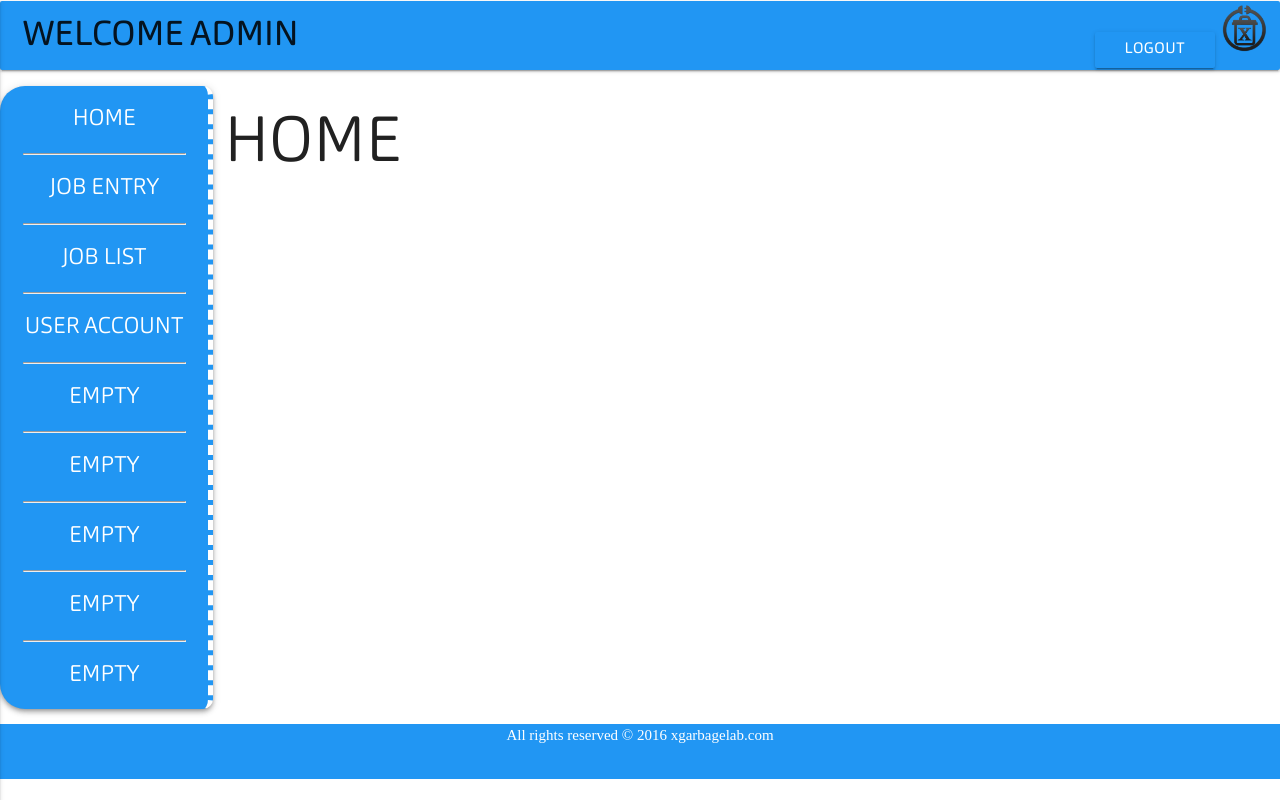
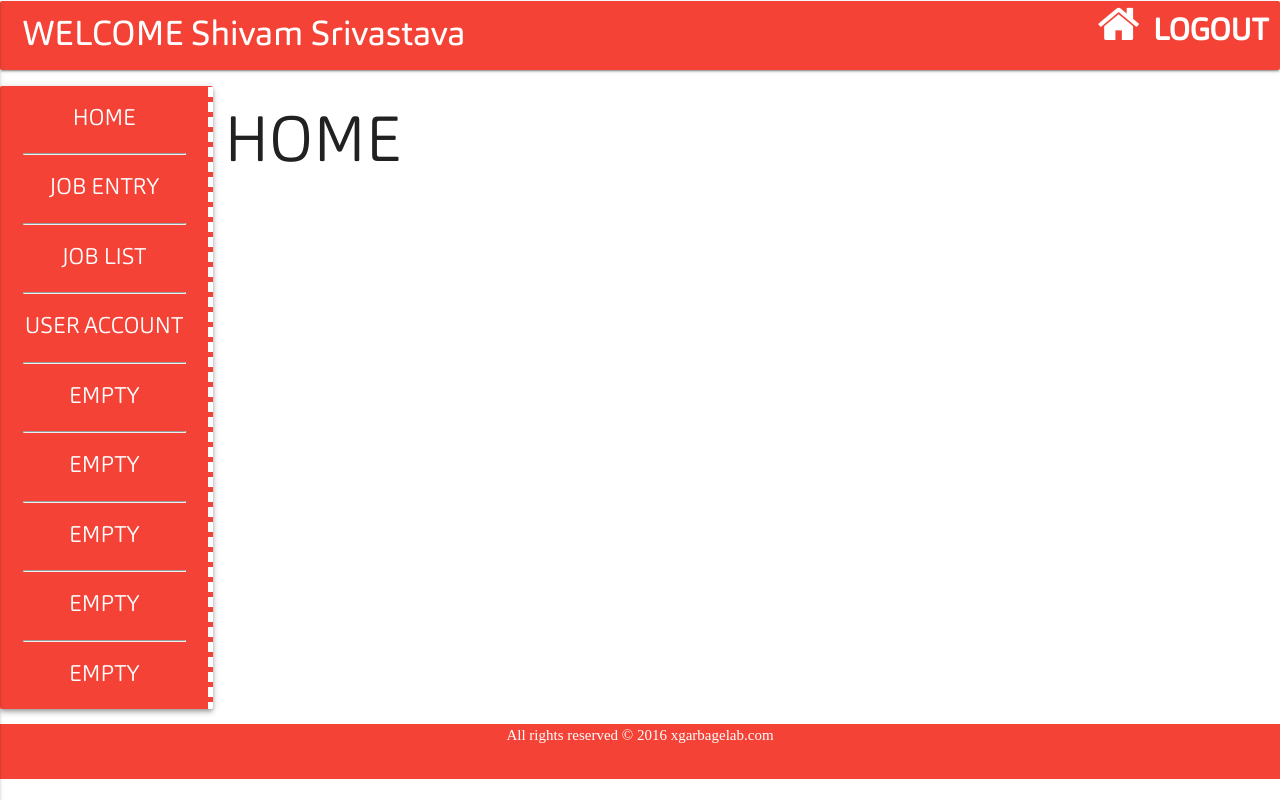
Before and after one commit to xgarbagelab/naukri-samachar, a PHP site: page /dashboard.php in a window 1280 px wide. Run offline with PHP 8.4, Linux system fonts and the light colour scheme; a user stored in the database is signed in; some libraries are stand-ins or nearby versions.

Commit message:
Add files via upload

```diff
--- a/dashboard.php
+++ b/dashboard.php
@@ -5,6 +5,7 @@
    if(!isset($_SESSION['user_session'])){
        header("location:DatabaseConnection/Logout.php");
    }
+
 ?>
 <!doctype HTML>
 <html lang="en">
@@ -24,14 +25,21 @@
 
             <div class="container-fluid"   >
                 <div class="row" style="padding: 0 0 0 0; margin: -0.5% 0 0 0;">
-                    <div class="col l12 m12 s12 card blue">
-                        <div class='col l3 m3 a3'>
-                            <h4>WELCOME ADMIN</h4>
+                    <div class="col l12 m12 s12 card red white-text">
+                        <div class='col l5 m5 s5'>
+
+                            <h4>WELCOME <?php echo $_SESSION['user_name']; ?></h4>
                         </div>
 
                         <div class=' right'>
-                            <button class="blue  btn"><a class="white-text" href="DatabaseConnection/Logout.php">LOGOUT</a></button>
-                            <img src="images/xfb_logo.png" width="50px" class=''>
+                                <a href="index.php" class="logout-home">
+                                    <i class="fa fa-home fa-3x" style="font-size:300%;color:white;text-decoration: none"></i>
+                                </a>
+                                 &nbsp;&nbsp;
+                                <a class="white-text logout-home" href="DatabaseConnection/Logout.php" style="font-weight: bold;font-family: carnas_regular;font-size:200%;">
+                                    LOGOUT
+                                </a>
+                            <!--<img src="images/xfb_logo.png" width="50px" class=''>-->
                         </div>
 
                     </div>
@@ -39,7 +47,7 @@
                     <!--<div class="row" style="padding: -5% 0 0 0; margin: 0% 0 0 -1%"  >-->
                         <div class="col l12 m12 s12" style="padding: 0 0 0 0; margin: -0.5% 0 0 0%;">
                             <!-- 0. MENU for large device -->
-                            <div class="col l2 m2 s12 card hide-on-small-and-down    blue z-depth-2" style="border-radius:25px 10px 10px 25px;border-right: 5px dashed white;">
+                            <div class="col l2 m2 s12 card hide-on-small-and-down red z-depth-2" style=";border-right: 5px dashed white;">
                                 <div class="col l12 m12 s12 center" id="side-navbar">
                                     <p><a href="#" class="home">HOME</a></p><hr>
                                     <p><a href="#" class="job_entry">JOB ENTRY</a></p><hr>
@@ -191,14 +199,14 @@
 <!--                                            <button class="btn waves-effect waves-light" id="submit">Save
                                                 <i class="material-icons right">send</i>
                                             </button>-->
-                                            <a class="blue white-text btn"  id="submit">SAVE<i class="material-icons right">send</i></a>
+                                            <a class="red white-text btn"  id="submit">SAVE<i class="material-icons right">send</i></a>
                                         </div>
 
                                        <div class="col l4 m6 s12 ">
 <!--                                            <button class="btn waves-effect waves-light" id="save_submit">Save & Submit
                                                 <i class="material-icons right">send</i>
                                             </button>-->
-                                            <a class=" blue white-text btn "  id="save_submit">SAVE & SUBMIT<i class="material-icons right">send</i></a>
+                                            <a class=" red white-text btn "  id="save_submit">SAVE & SUBMIT<i class="material-icons right">send</i></a>
                                         </div>
                                     </div>
                             </div>
@@ -216,7 +224,7 @@
                     <!--</div>-->
                 </div>
             </div>
-            <footer class="site-footer blue" style="margin-bottom: -80px;height: 55px" >
+            <footer class="site-footer red" style="margin-bottom: -80px;height: 55px" >
                 <p class="center  white-text" style="padding:0% 0 0 0">All rights reserved &copy; 2016 xgarbagelab.com</p>
             </footer>
         </div>
```
Also changed, not shown: index.php (+41 -28 lines).
